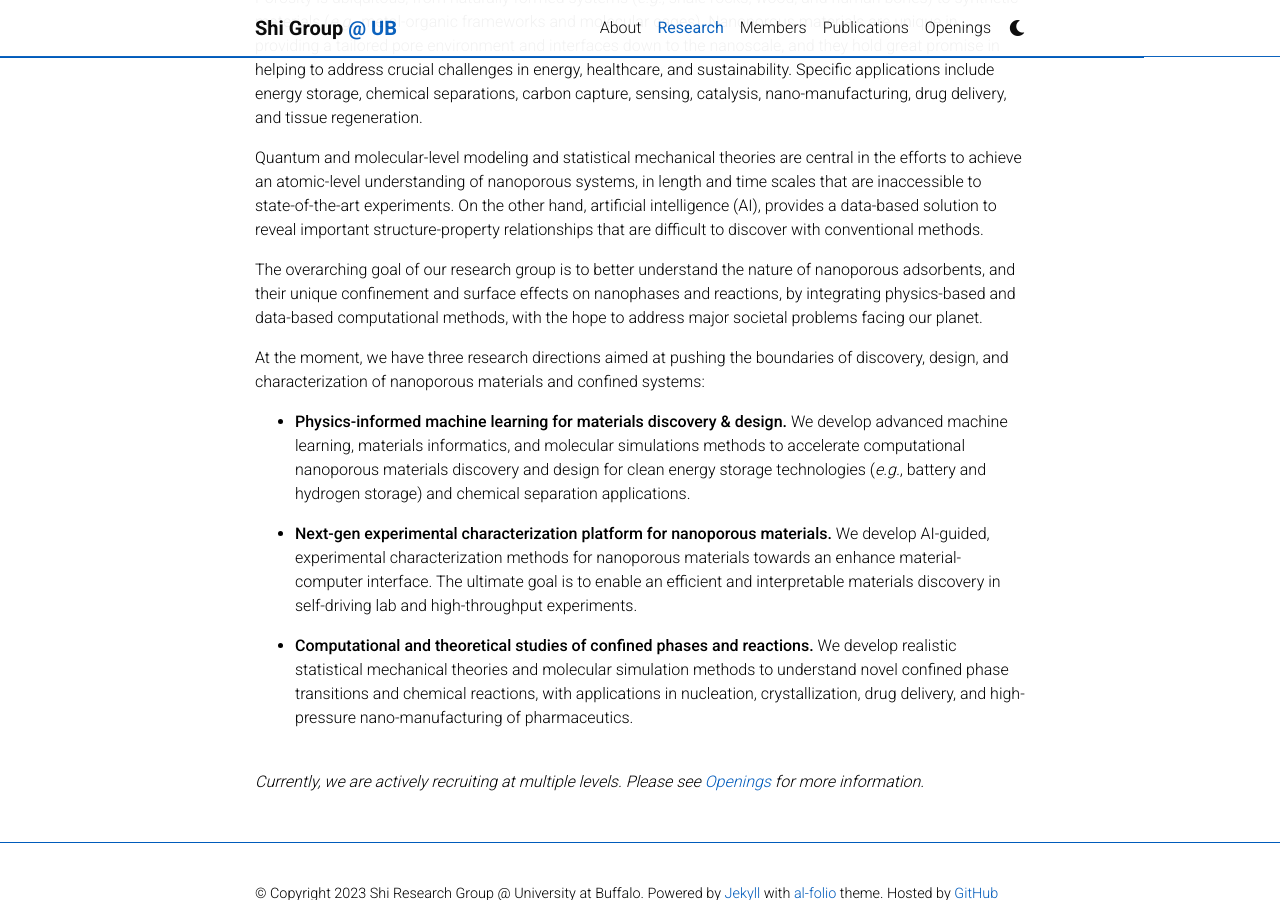
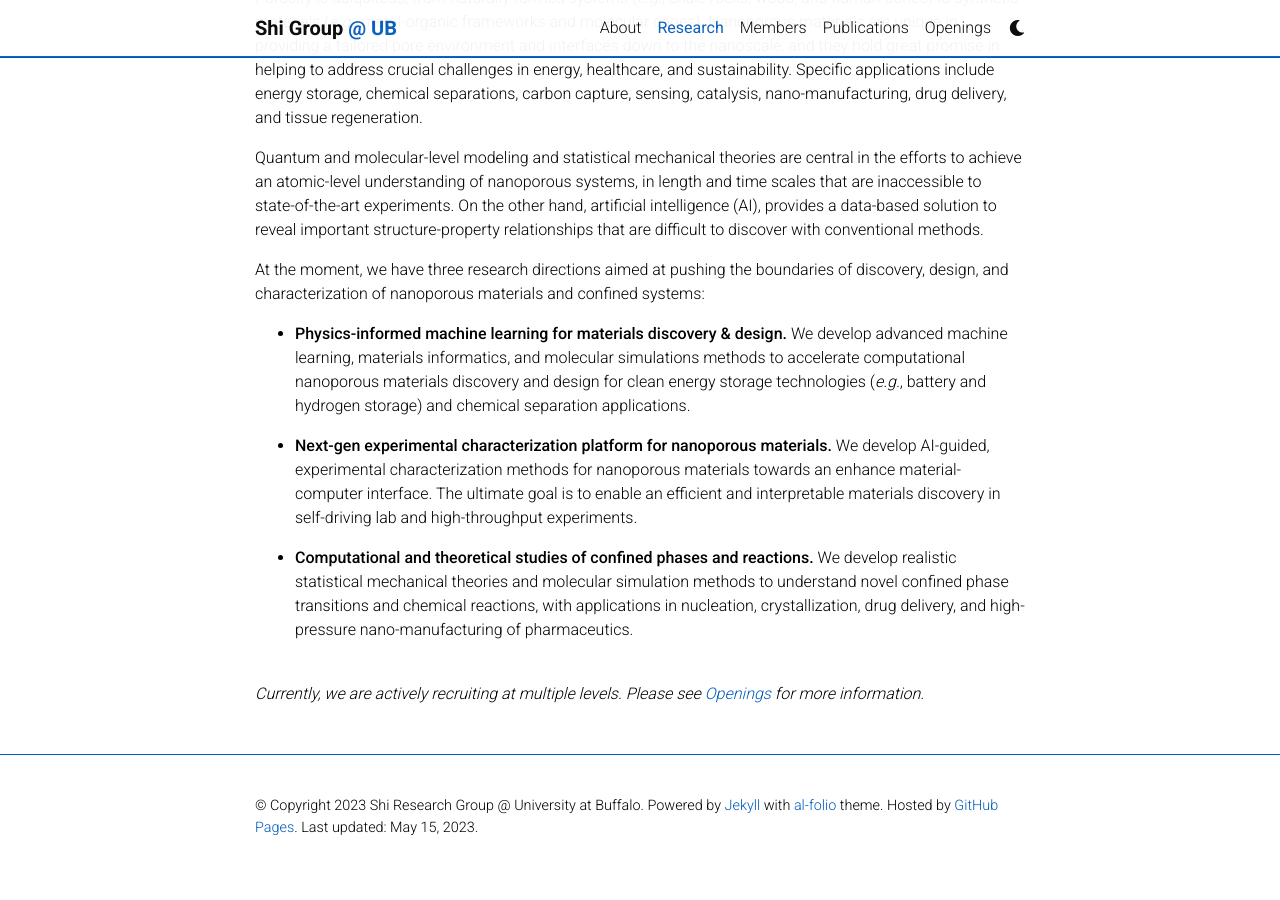
Before and after one commit to ShiResearchGroup/shiresearchgroup.github.io, a Jekyll site: the page built from _pages/research.md, in a window 1280 px wide and 900 px high, scrolled down 553 px. Built offline with Jekyll 4.4.1, drawn with Linux system fonts in a browser that asks for light colours; full-size pictures stand in for the smaller copies a plugin makes; comment, search, counter and statistics services are not loaded; a style sheet for code colours, icons or effects is not loaded; after the commit the page ends 1432 px from its top, so only the background shows below that.

Commit message:
Update research.md

```diff
--- a/_pages/research.md
+++ b/_pages/research.md
@@ -9,7 +9,7 @@
 
 <div class="row">
     <div class="col-sm mt-3 mt-md-0">
-        {% include figure.html path="assets/img/research_overview.jpg" title="Research Overview" class="img-fluid rounded z-depth-1" %}
+        {% include figure.html path="assets/img/research_overview.jpg" title="Research Overview" class="img-fluid rounded hover-shadow zoomable=true" %}
     </div>
 </div>
 <br>
@@ -17,8 +17,6 @@
 Porosity is ubiquitous, from naturally formed systems (*e.g.*, shale rocks, wood, and human bones) to synthetic materials (*e.g.*, metal-organic frameworks and molecular cages). Nanoporous materials are unique in providing a tailored pore environment and interfaces down to the nanoscale, and they hold great promise in helping to address crucial challenges in energy, healthcare, and sustainability. Specific applications include energy storage, chemical separations, carbon capture, sensing, catalysis, nano-manufacturing, drug delivery, and tissue regeneration. <br>
 
 Quantum and molecular-level modeling and statistical mechanical theories are central in the efforts to achieve an atomic-level understanding of nanoporous systems, in length and time scales that are inaccessible to state-of-the-art experiments. On the other hand, artificial intelligence (AI), provides a data-based solution to reveal important structure-property relationships that are difficult to discover with conventional methods. <br>
-
-The overarching goal of our research group is to better understand the nature of nanoporous adsorbents, and their unique confinement and surface effects on nanophases and reactions, by integrating physics-based and data-based computational methods, with the hope to address major societal problems facing our planet. <br>
 
 At the moment, we have three research directions aimed at pushing the boundaries of discovery, design, and characterization of nanoporous materials and confined systems:<br>
 
```
